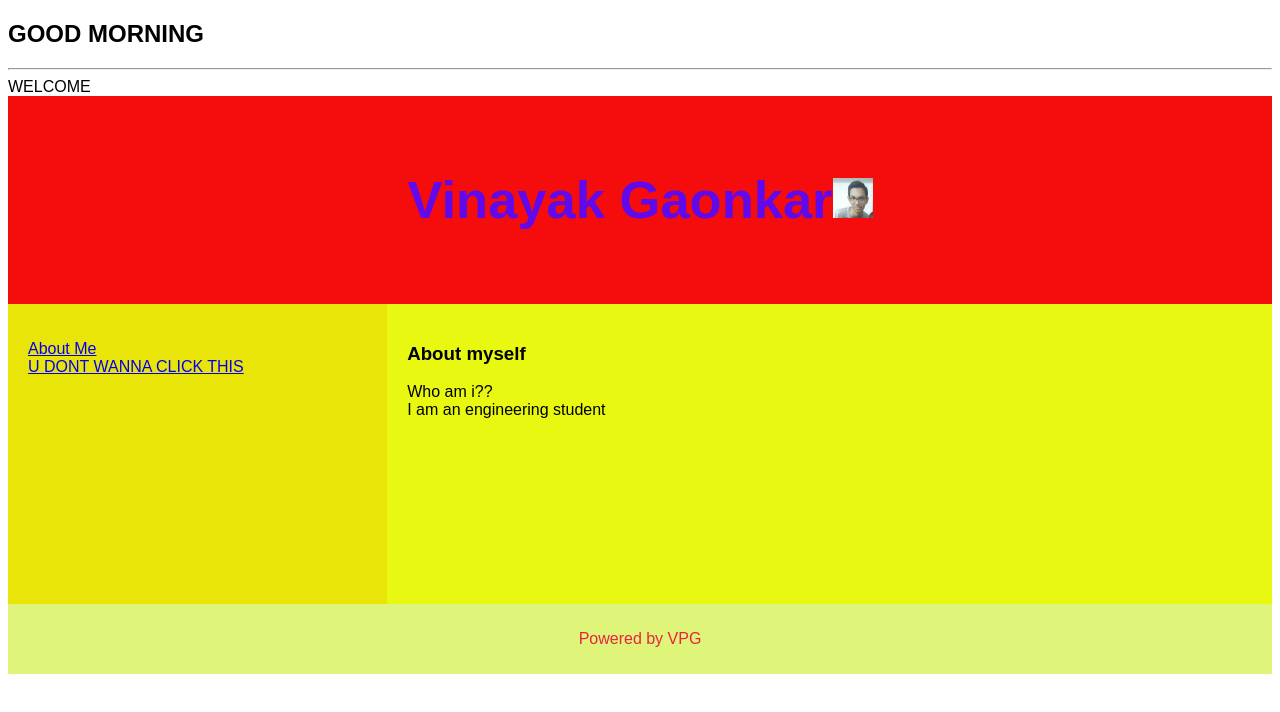
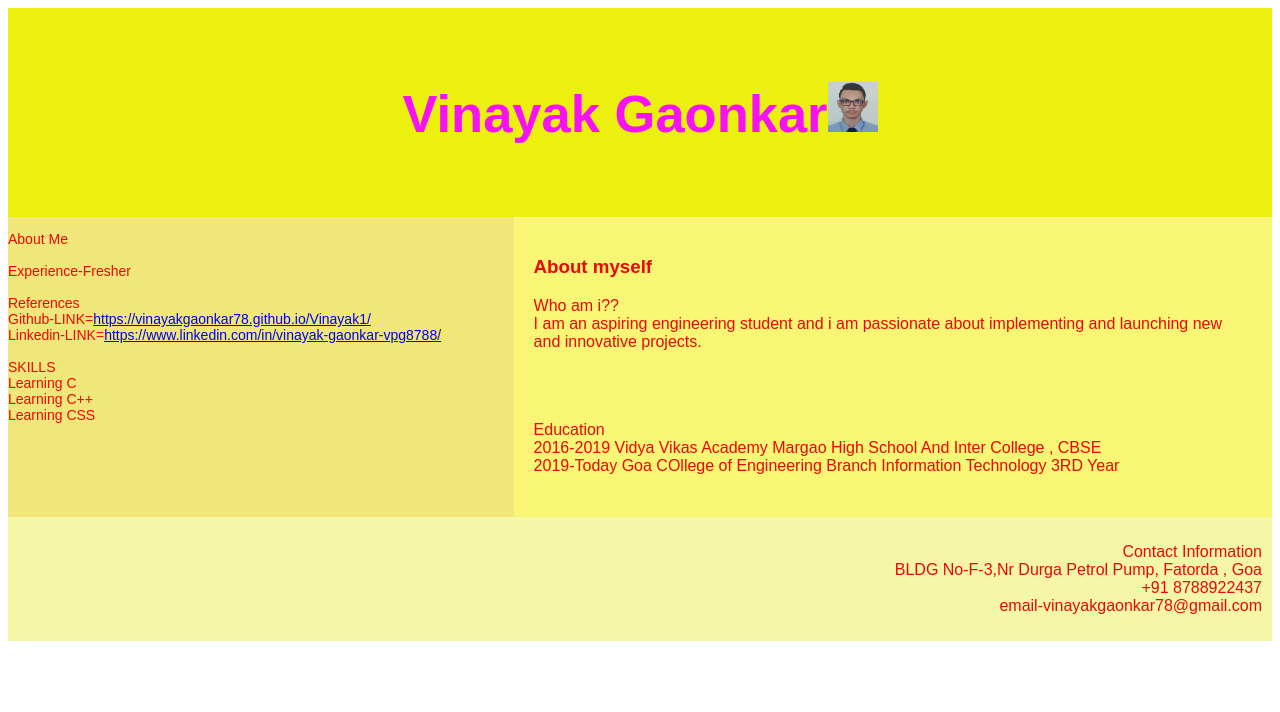
Before and after one commit to VinayakGaonkar78/Website, a plain HTML site: page index.html in a window 1280 px wide. Drawn offline with Linux system fonts and the light colour scheme.

Commit message:
Website.git

```diff
--- a/index.html
+++ b/index.html
@@ -4,7 +4,7 @@
 <title>CSS Template</title>
 <meta charset="utf-8">
 <meta name="viewport" content="width=device-width, initial-scale=1" >
-<link rel="shortcut icon" href="V.jpg" type="image/jpg">
+<link rel="shortcut icon" href="MYPIC.jpg" type="image/jpg">
 
 <style>
 * {
@@ -17,20 +17,21 @@ body {
 
 /* Style the header */
 header {
-  background-color: rgb(245, 12, 12);
+  background-color: rgb(236, 240, 15);
   padding: 30px;
   text-align: center;
   font-size: 35px;
-  color: rgb(96, 10, 235);
+  color: rgb(247, 17, 247);
 }
 
 /* Create two columns/boxes that floats next to each other */
 nav {
   float: left;
-  width: 30%;
+  width: 40%;
   height: 300px; /* only for demonstration, should be removed */
-  background: rgb(233, 229, 9);
-  padding: 20px;
+  background: rgb(241, 230, 122);
+  font-size:14px;
+  color:rgb(235, 8, 8);
 }
 
 /* Style the list inside the menu */
@@ -42,9 +43,11 @@ nav ul {
 article {
   float: left;
   padding: 20px;
-  width: 70%;
-  background-color: #e9f811;
+  width: 60%;
+  background-color: #f8f674;
   height: 300px; /* only for demonstration, should be removed */
+  font-size:16px;
+  color:rgb(235, 8, 8);
 }
 
 /* Clear floats after the columns */
@@ -56,10 +59,10 @@ section::after {
 
 /* Style the footer */
 footer {
-  background-color: rgb(222, 245, 122);
+  background-color: rgb(245, 247, 166);
   padding: 10px;
-  text-align: center;
-  color: rgb(235, 35, 62);
+  text-align: right;
+  color: rgb(236, 8, 8);
 }
 
 /* Responsive layout - makes the two columns/boxes stack on top of each other instead of next to each other, on small screens */
@@ -73,20 +76,25 @@ footer {
 </head>
 <body>
 
-<h2>GOOD MORNING</h2>
-<hr>WELCOME</hr>
-
-
-
 <header>
-  <h2>Vinayak Gaonkar<img  src="v.jpg" width="40" height="40"></h2>
+  <h2>Vinayak Gaonkar<img  src="MYPIC.jpg" width="50" height="50"></h2>
 </header>
 
 <section>
   <nav>
     <ul>
-      <li><a href="index.html">About Me</a></li>
-      <li><a href="mart.html">U DONT WANNA CLICK THIS</a></li>
+      <li><a>About Me</a></li><br>
+      <li><a>Experience-Fresher</a></li>
+      <br>
+      <li><a>References
+<br> Github-LINK=<a href="mart.html">https://vinayakgaonkar78.github.io/Vinayak1/</a>
+<br> Linkedin-LINK=<a href="mart.html">https://www.linkedin.com/in/vinayak-gaonkar-vpg8788/</a>
+     </a></li><br>
+     <li><a>SKILLS
+       <br><a>Learning C</a>
+       <br><a>Learning C++</a>
+       <br><a>Learning CSS</a>
+     </a></li>
 
     </ul>
   </nav>
@@ -95,13 +103,30 @@ footer {
     <h1>About myself</h1>
     <p>Who am i??
       <br>
-        I am an engineering student </p>
-
+        I am an aspiring engineering student and i am passionate about implementing and launching new and innovative projects.</p>
+     <p>
+       <br>
+       <br>
+       <br>
+       Education
+       <br>
+       2016-2019
+       Vidya Vikas Academy Margao
+       High School And Inter College , CBSE
+       <br>
+       2019-Today
+       Goa COllege of Engineering
+       Branch Information Technology 3RD Year
+     </p>
   </article>
 </section>
 
 <footer>
-  <p>Powered by VPG</p>
+  <p>Contact Information
+    <br>BLDG No-F-3,Nr Durga Petrol Pump, Fatorda , Goa
+    <br>+91 8788922437
+    <br>email-vinayakgaonkar78@gmail.com
+  </p>
 </footer>
 
 </body>
```
Also changed, not shown: MYPIC.jpg (added), V.jpg (deleted).
